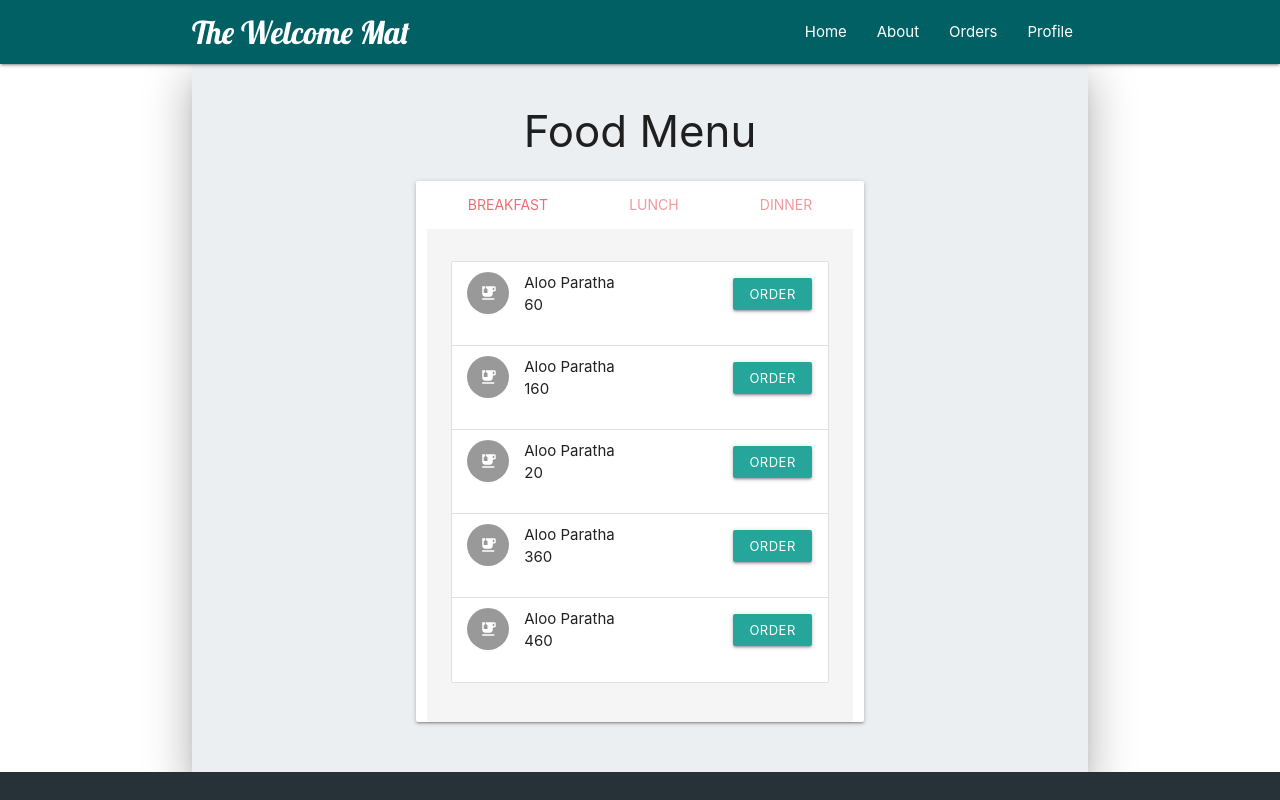
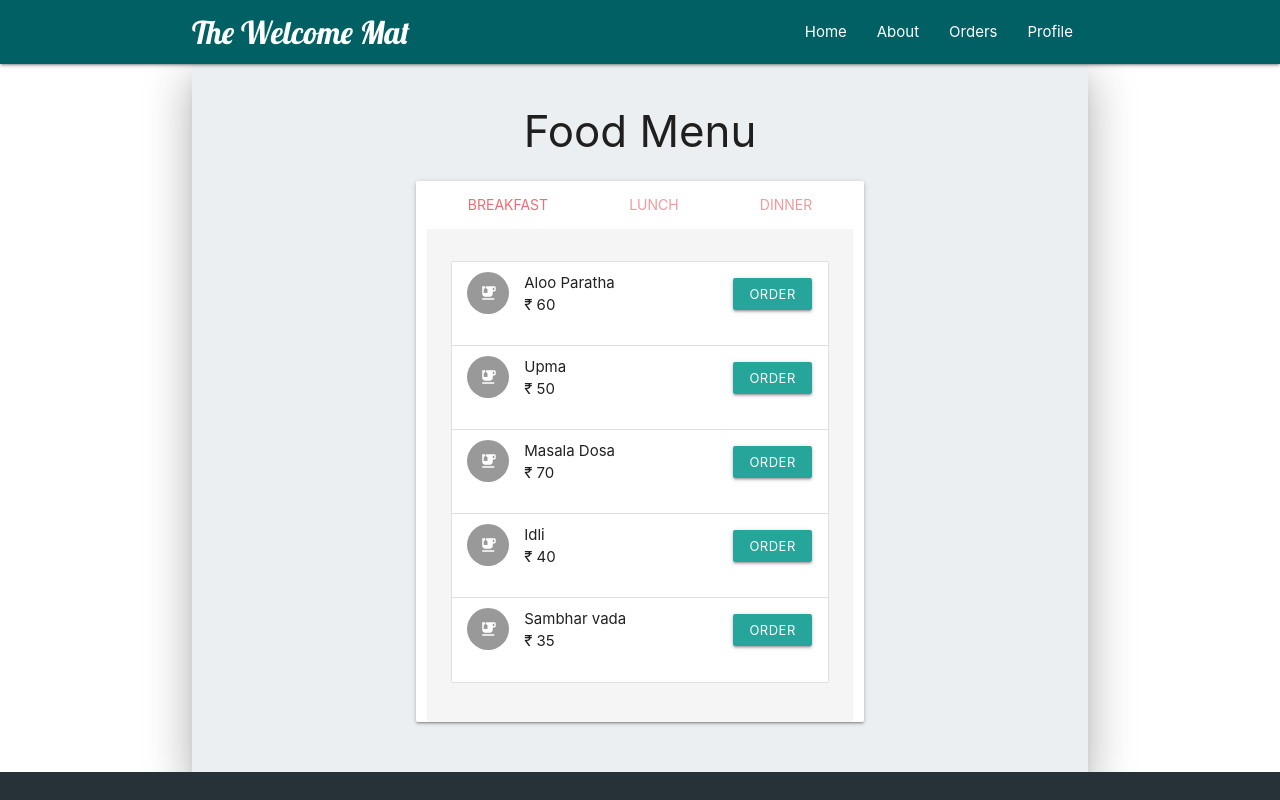
Before and after one commit to paritoshdandekar/the-welcome-mat, a React (Create React App) app: page /food in a window 1280 px wide. Shown: the top 800 px of the page. Built offline with nearby package versions, Linux system fonts and the light colour scheme.

Commit message:
made changes to food

```diff
--- a/public/menu.json
+++ b/public/menu.json
@@ -2,26 +2,26 @@
     {
         "id":1,
         "name": "Aloo Paratha",
-        "price": 60
+        "price": "₹ 60"
     },
     {
         "id":2,
-        "name": "Aloo Paratha",
-        "price": 160
+        "name": "Upma",
+        "price": "₹ 50"
     },
     {
         "id":3,
-        "name": "Aloo Paratha",
-        "price": 20
+        "name": "Masala Dosa",
+        "price": "₹ 70"
     },
     {
         "id":4,
-        "name": "Aloo Paratha",
-        "price": 360
+        "name": "Idli",
+        "price": "₹ 40"
     },
     {
         "id":5,
-        "name": "Aloo Paratha",
-        "price": 460
+        "name": "Sambhar vada",
+        "price": "₹ 35"
     }
 ]
--- a/src/components/Food.js
+++ b/src/components/Food.js
@@ -45,7 +45,8 @@ class Food extends Component {
 
     }
     onAlert() {
-        alert(`${this.state.food_name} ${this.state.food_price}`)
+        // alert(`${this.state.food_name} ${this.state.food_price}`)
+        alert("Your food has been ordered.")
     }
     render() {
         return (
@@ -68,7 +69,7 @@ class Food extends Component {
                                         <i className="material-icons circle">emoji_food_beverage</i>
                                         <span>{menu.name}</span>
                                         <p>{menu.price}</p>
-                                        <a href="#!" className="secondary-content"><button className="btn-small">Order</button></a>
+                                        <button className="btn-small secondary-content" onClick={this.onAlert}>Order</button>
                                     </li>)}
                                 </ul>
                             </div>
```
